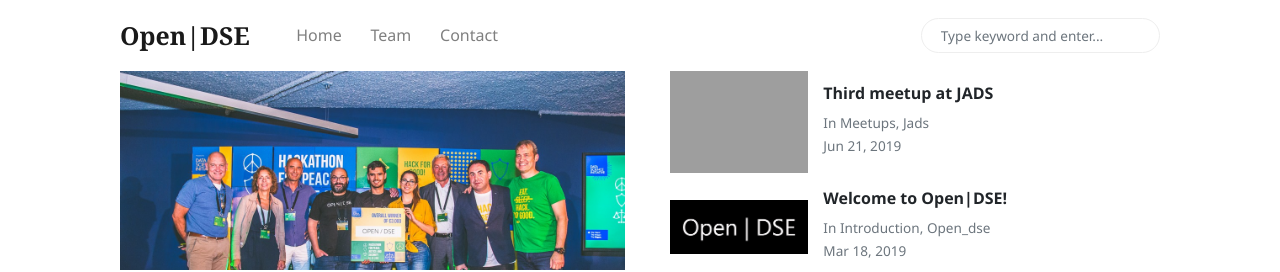
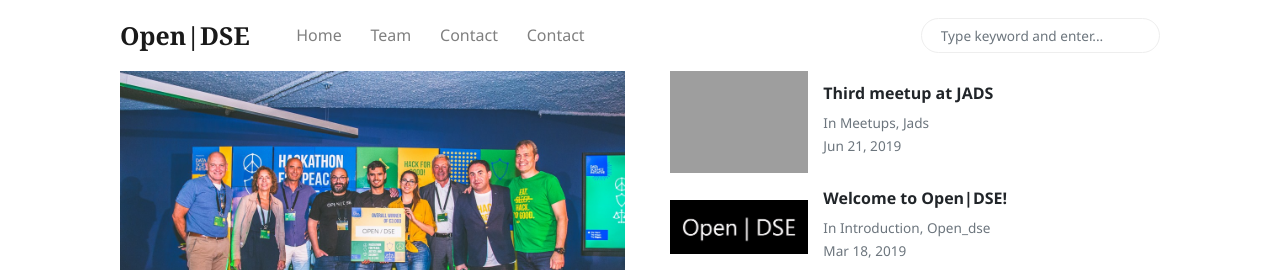
Before and after one commit to osin-vladimir/osin-vladimir.github.io, a Jekyll site: the page built from index.html, in a window 1280 px wide. Shown: the top 272 px of the page. Built offline with Jekyll 4.4.1, drawn with Linux system fonts in a browser that asks for light colours; nearby versions of some CDN libraries; the list of posts is cut into pages by our own code.

Commit message:
- add buy me a cofee page

```diff
--- a/_includes/menu-header.html
+++ b/_includes/menu-header.html
@@ -8,3 +8,6 @@
 <li class="nav-item">
 <a class="nav-link" href="{{site.baseurl}}/contact.html">Contact</a>
 </li>
+<li class="nav-item">
+<a class="nav-link" href="{{site.baseurl}}/buy-me-a-cofee.html">Contact</a>
+</li>
```
